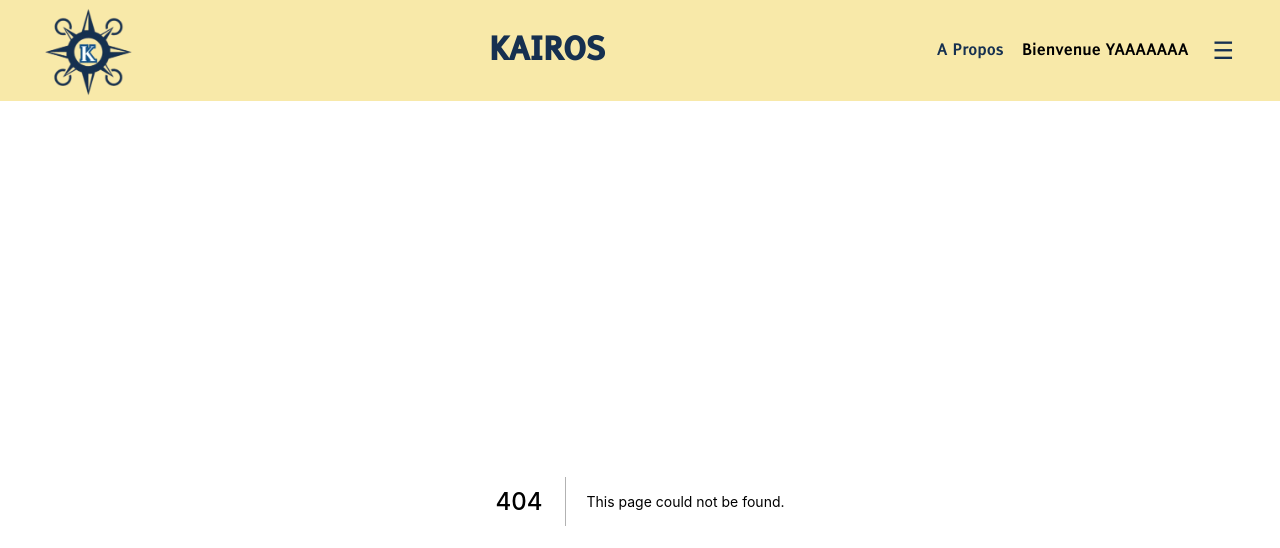
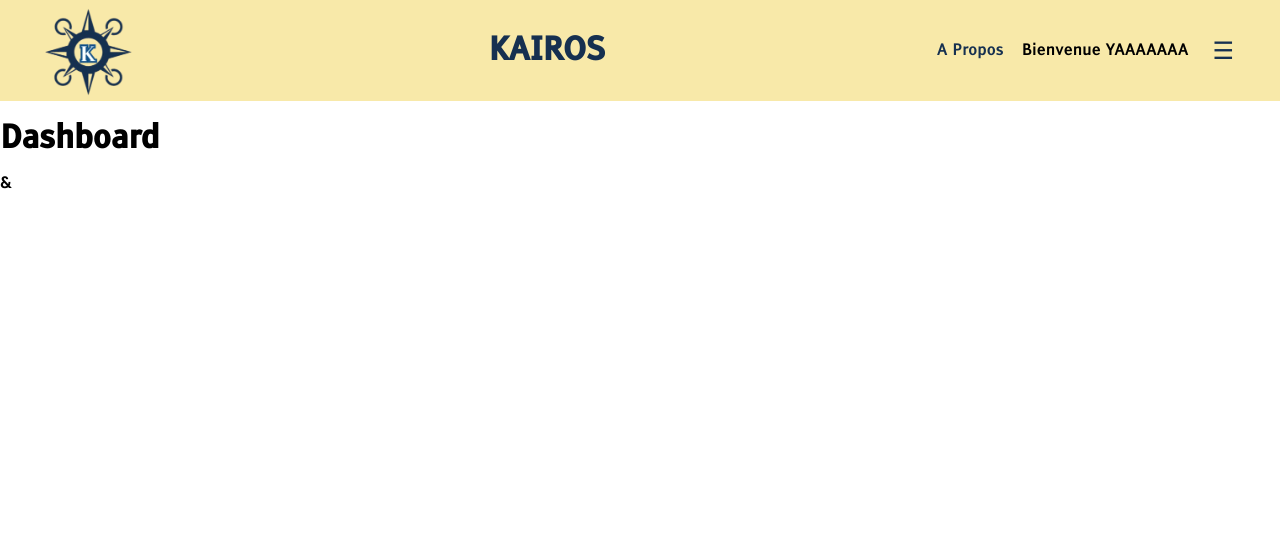
Before and after one commit to RamyDj/Kairos-frontend, a Next.js app: page /dashboard in a window 1280 px wide. Before the commit this address had no page. Shown: the top 548 px of the page. Built offline with nearby package versions, Linux system fonts and the light colour scheme.

Commit message:
irene: creation page/composant dashboard et result + modif signup pour route

```diff
--- /dev/null
+++ b/components/Dashboard/Dashboard.js
@@ -0,0 +1,15 @@
+import { useSelector} from 'react-redux';
+
+
+function Dashboard(){
+    const user = useSelector((state) => state.user.value);
+    return(
+        <div>
+            <h1>Dashboard</h1>
+        <div>
+        {user.firstName} & {user.token}
+     </div>
+  </div>
+)
+}
+export default Dashboard;
--- /dev/null
+++ b/pages/dashboard.js
@@ -0,0 +1,7 @@
+import Dashboard from '../components/Dashboard/Dashboard';
+
+function DashboardPage() {
+  return <Dashboard />;
+}
+
+export default DashboardPage;
```
Also changed, not shown: components/Login/SignUp.js (+5 -5 lines), components/Result/Result.js (added, +14 -0 lines), pages/result.js (added, +7 -0 lines).
